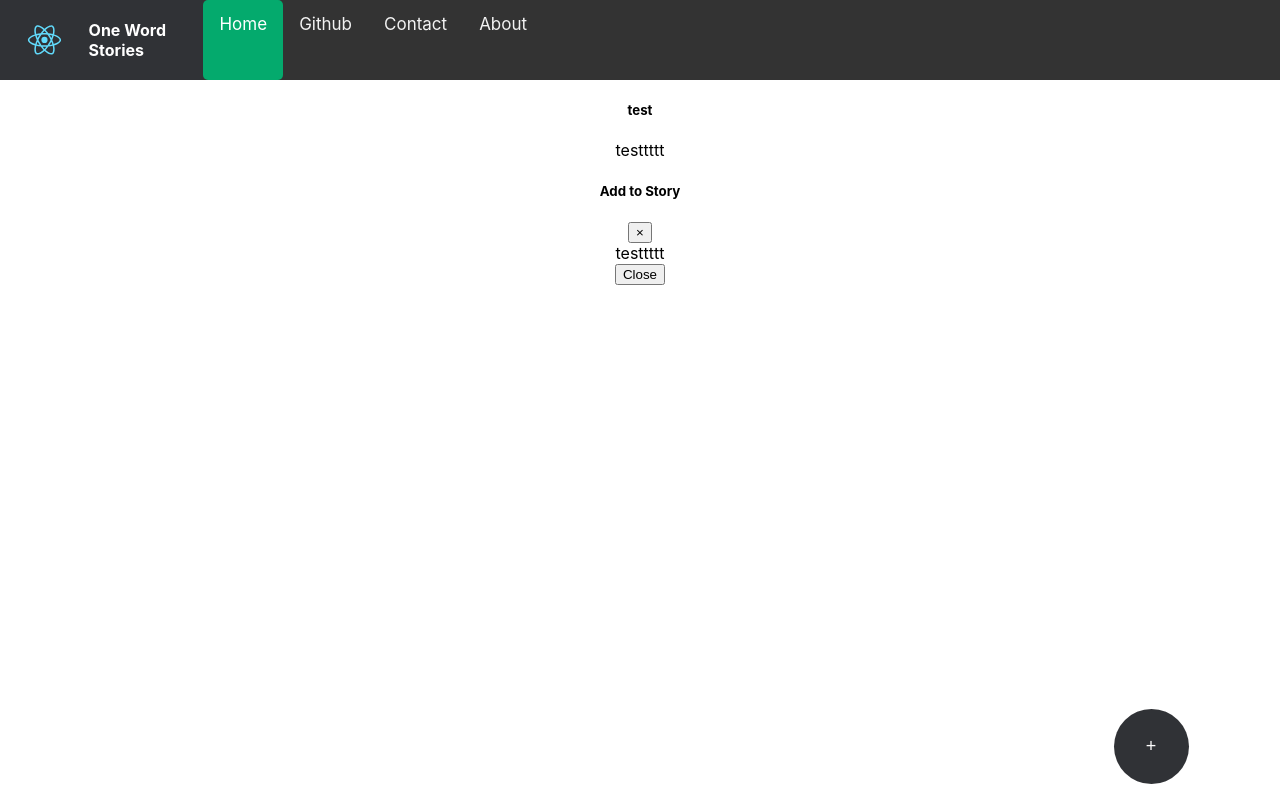
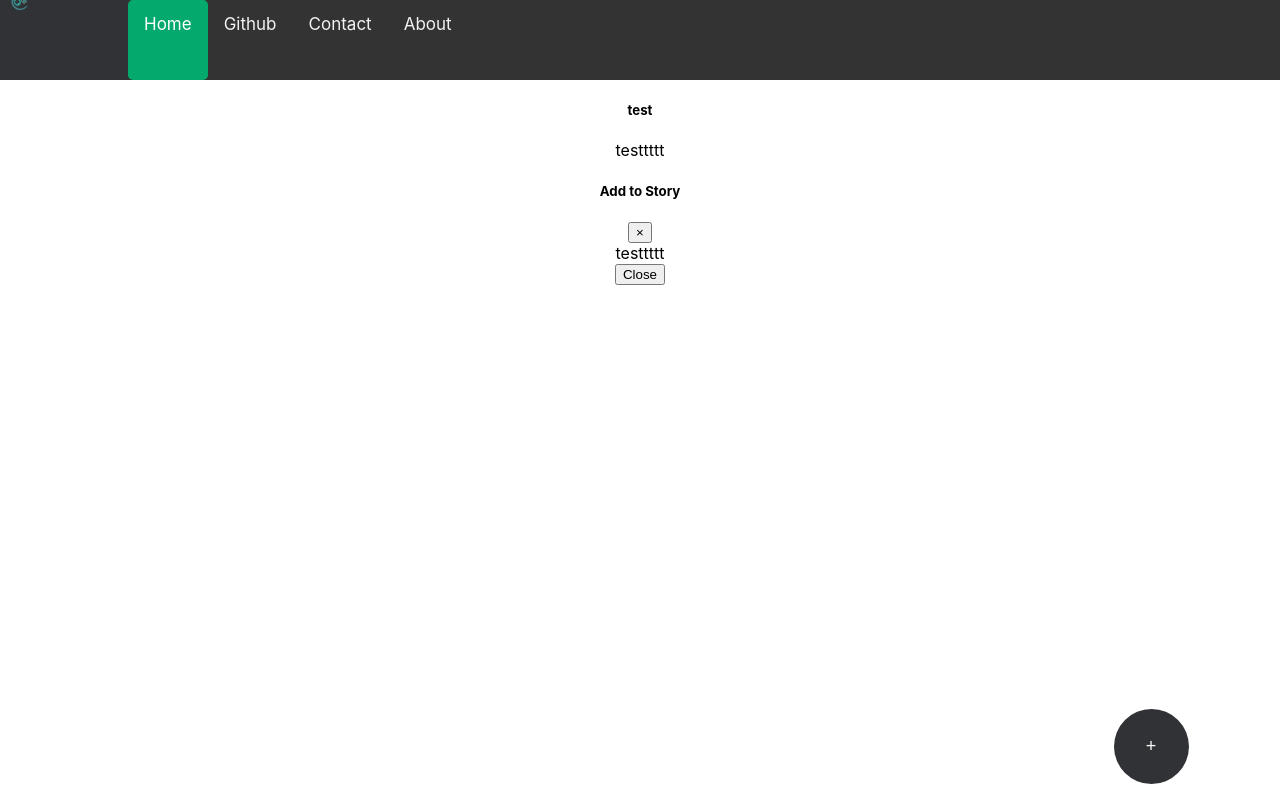
Before and after one commit to roythearsonist/OneWordStories, a React (Create React App) app in the folder one-word-stories/: page / in a window 1280 px wide. Built offline with nearby package versions, Linux system fonts and the light colour scheme.

Commit message:
Add logo + styling

```diff
--- a/one-word-stories/src/Components/ComponentCSS/nav.css
+++ b/one-word-stories/src/Components/ComponentCSS/nav.css
@@ -1,12 +1,16 @@
 
 .logo {
-  height: 5vh;
+  position:relative;
   float: left;
   color: #f2f2f2;
   text-align: center;
-  padding: 14px 16px;
   text-decoration: none;
   font-size: 17px;
+  height:auto;
+  width:10%;
+top:-30px;
+left: -60px
+
 }
 .nav-container{
   width: 100%;
@@ -15,6 +19,7 @@
   display: flex;
   justify-content: space-between;
   align-items: center;
+  overflow:hidden;
 }
 
 .topnav {
--- a/one-word-stories/src/Components/Navigation.jsx
+++ b/one-word-stories/src/Components/Navigation.jsx
@@ -4,7 +4,6 @@
   return (
     <div className="nav-container">
     <img src={logo} alt="logo" className="logo" />
-        <p className="heading">One Word Stories</p>
         <div className="topnav">
           <a className="active" href="/">Home</a>
         <a href="https://github.com/CharlieS1103/OneWordStories" rel="noreferrer" target="_blank">Github</a>
```
Also changed, not shown: one-word-stories/src/logo.svg.
